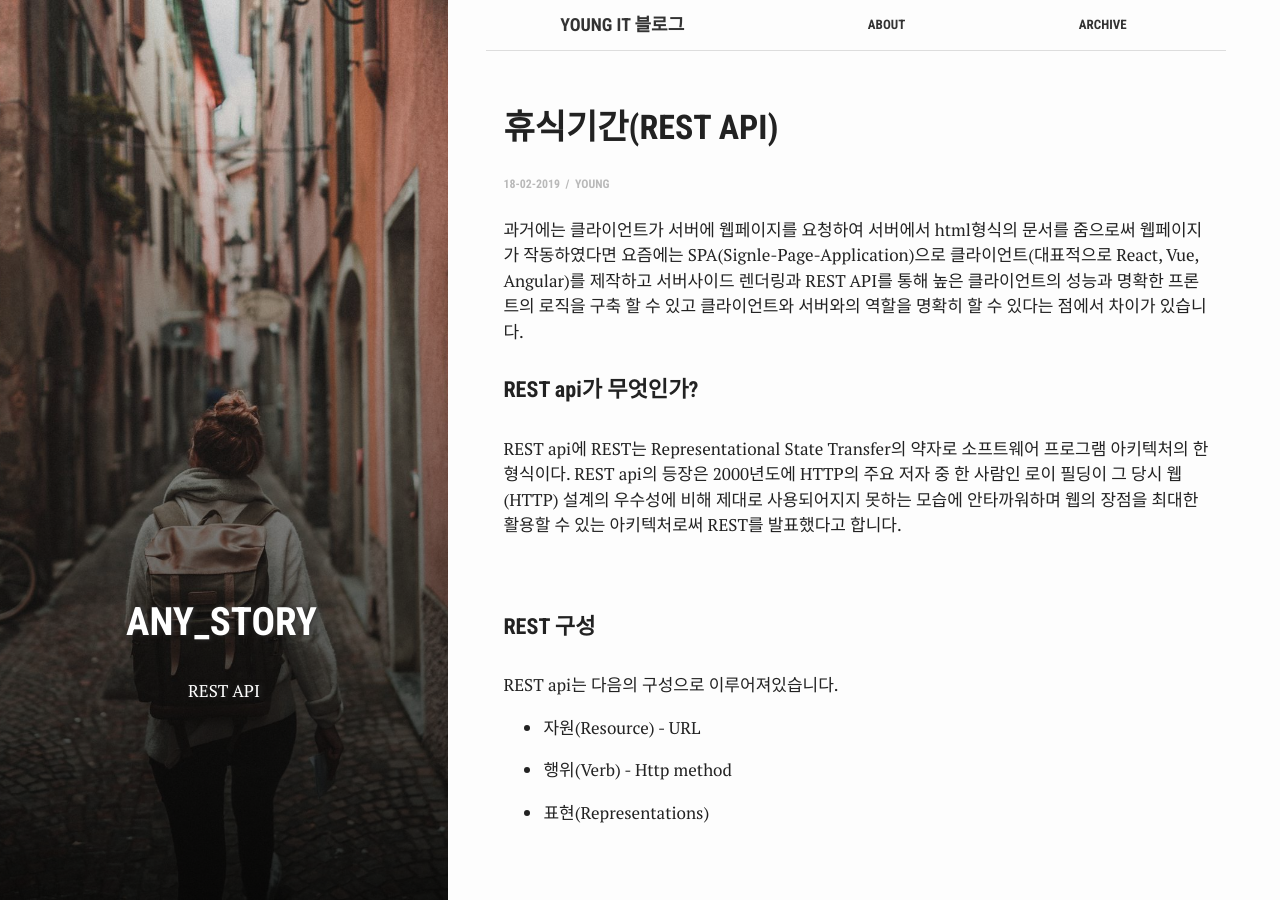
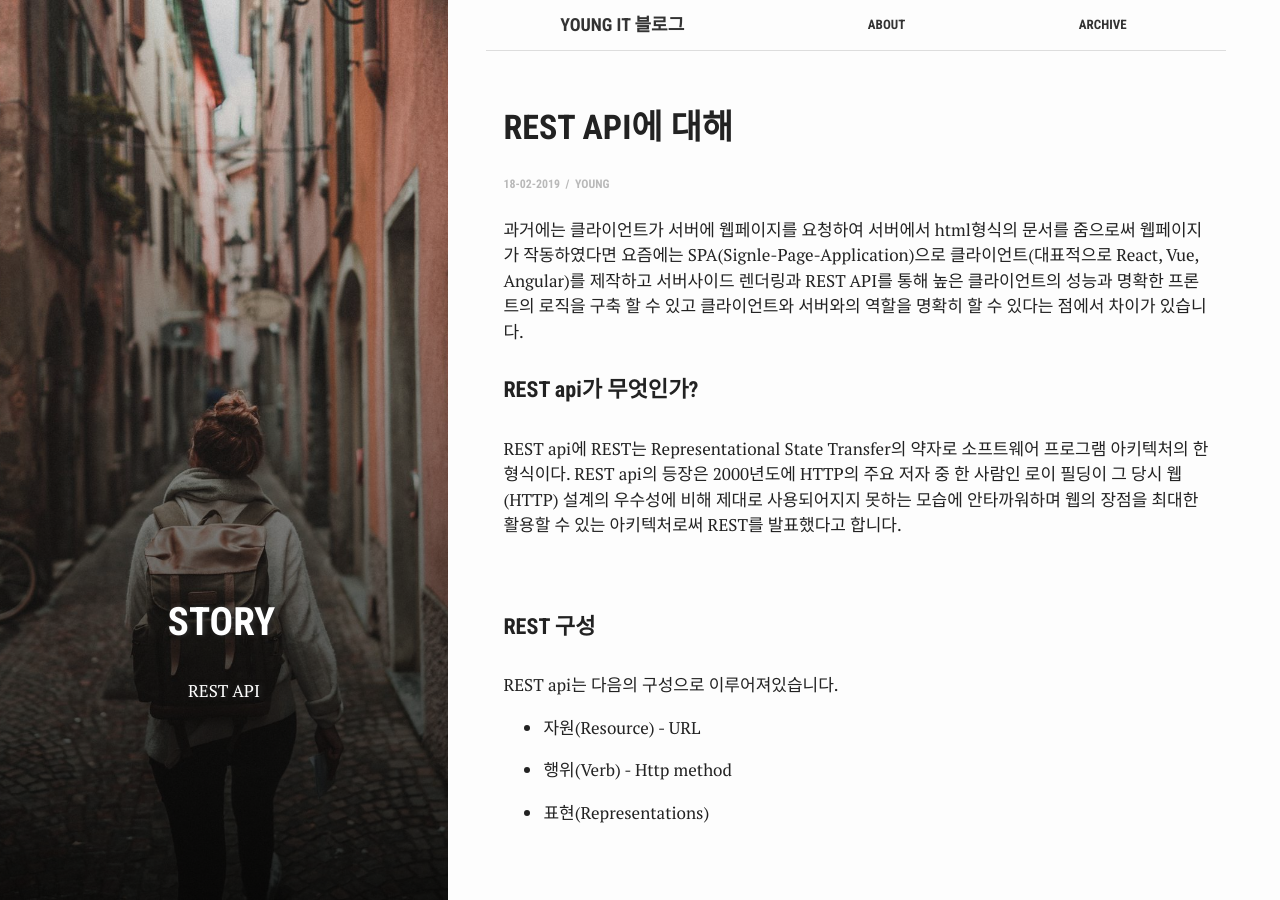
Before and after one commit to wlsdud2194/wlsdud2194.github.io, a Jekyll site: the page built from _posts/2019-02-18-REST API에 대해.md, in a window 1280 px wide and 900 px high. Built offline with Jekyll 4.4.1, drawn with Linux system fonts in a browser that asks for light colours; some of the changed text lies outside the part shown.

Commit message:
Modify posts

```diff
--- a/_posts/2019-02-18-휴식기간(REST-API).md
+++ b/_posts/2019-02-18-REST API에 대해.md
@@ -1,12 +1,12 @@
 ---
 bg: 'any_story1.jpg'
 layout: post
-title: "휴식기간(REST API)"
-crawlertitle: "REST API"
+title: "REST API에 대해"
+crawlertitle: "REST API에 대해"
 summary: "REST API"
 date: 2019-02-18
 categories: posts
-tags : ['Any_Story']
+tags : ['Story']
 author: "Young"
 ---
 
```
Also changed, not shown: _posts/2019-02-11-Hello-World.md (+1 -1 lines), _posts/2019-02-16-CORS-크로스-도메인-이슈.md (renamed from _posts/2019-02-16-휴식기간(CORS-크로스-도메인-이슈).md, +2 -2 lines).
